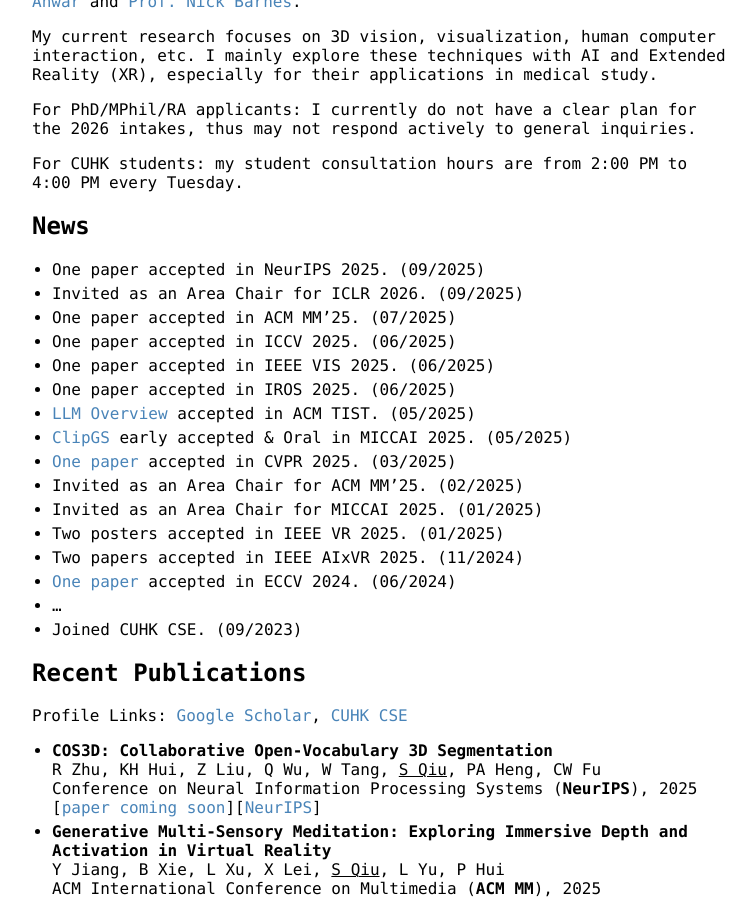
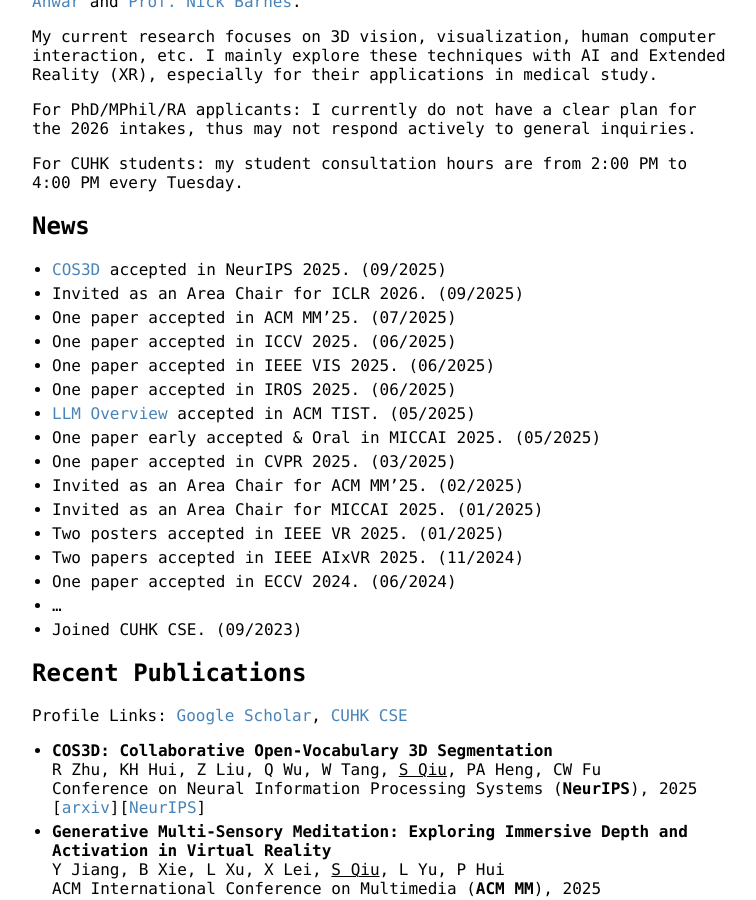
Before and after one commit to ShiQiu0419/ShiQiu0419.github.io, a Jekyll site: the page built from index.md, in a window 1280 px wide and 900 px high, scrolled down 305 px. Shown: the whole window, without its empty margins (258-1014 px from the left). Built offline with Jekyll 4.4.1, drawn with Linux system fonts in a browser that asks for light colours; our own code applies the rules of GitHub Pages for plain Markdown files.

Commit message:
Update index.md

```diff
--- a/index.md
+++ b/index.md
@@ -14,20 +14,20 @@ For PhD/MPhil/RA applicants: I currently do not have a clear plan for the 2026 i
 For CUHK students: my student consultation hours are from 2:00 PM to 4:00 PM every Tuesday.
 
 ## News
-* One paper accepted in NeurIPS 2025. (09/2025)
+* [COS3D](https://arxiv.org/abs/2510.20238) accepted in NeurIPS 2025. (09/2025)
 * Invited as an Area Chair for ICLR 2026. (09/2025)
 * One paper accepted in ACM MM'25. (07/2025)
 * One paper accepted in ICCV 2025. (06/2025)
 * One paper accepted in IEEE VIS 2025. (06/2025)
 * One paper accepted in IROS 2025. (06/2025)
 * [LLM Overview](https://dl.acm.org/doi/10.1145/3744746) accepted in ACM TIST. (05/2025)
-* [ClipGS](https://arxiv.org/abs/2507.06647) early accepted & Oral in MICCAI 2025. (05/2025)
-* [One paper](https://arxiv.org/abs/2503.14029) accepted in CVPR 2025. (03/2025)
+* One paper early accepted & Oral in MICCAI 2025. (05/2025)
+* One paper accepted in CVPR 2025. (03/2025)
 * Invited as an Area Chair for ACM MM'25. (02/2025)
 * Invited as an Area Chair for MICCAI 2025. (01/2025)
 * Two posters accepted in IEEE VR 2025. (01/2025)
 * Two papers accepted in IEEE AIxVR 2025. (11/2024)
-* [One paper](https://link.springer.com/chapter/10.1007/978-3-031-72627-9_6) accepted in ECCV 2024. (06/2024)
+* One paper accepted in ECCV 2024. (06/2024)
 * ...
 * Joined CUHK CSE. (09/2023)
 
@@ -36,7 +36,7 @@ Profile Links: [Google Scholar](https://scholar.google.com/citations?user=OPNVth
 * **COS3D: Collaborative Open-Vocabulary 3D Segmentation**
 R Zhu, KH Hui, Z Liu, Q Wu, W Tang, <ins>S Qiu</ins>, PA Heng, CW Fu
 Conference on Neural Information Processing Systems (**NeurIPS**), 2025
-[[paper coming soon](https://shiqiu0419.github.io/)][[NeurIPS](https://neurips.cc/virtual/2025/poster/119686)]
+[[arxiv](https://arxiv.org/abs/2510.20238)][[NeurIPS](https://neurips.cc/virtual/2025/poster/119686)]
 * **Generative Multi-Sensory Meditation: Exploring Immersive Depth and Activation in Virtual Reality**
 Y Jiang, B Xie, L Xu, X Lei, <ins>S Qiu</ins>, L Yu, P Hui
 ACM International Conference on Multimedia (**ACM MM**), 2025
```
